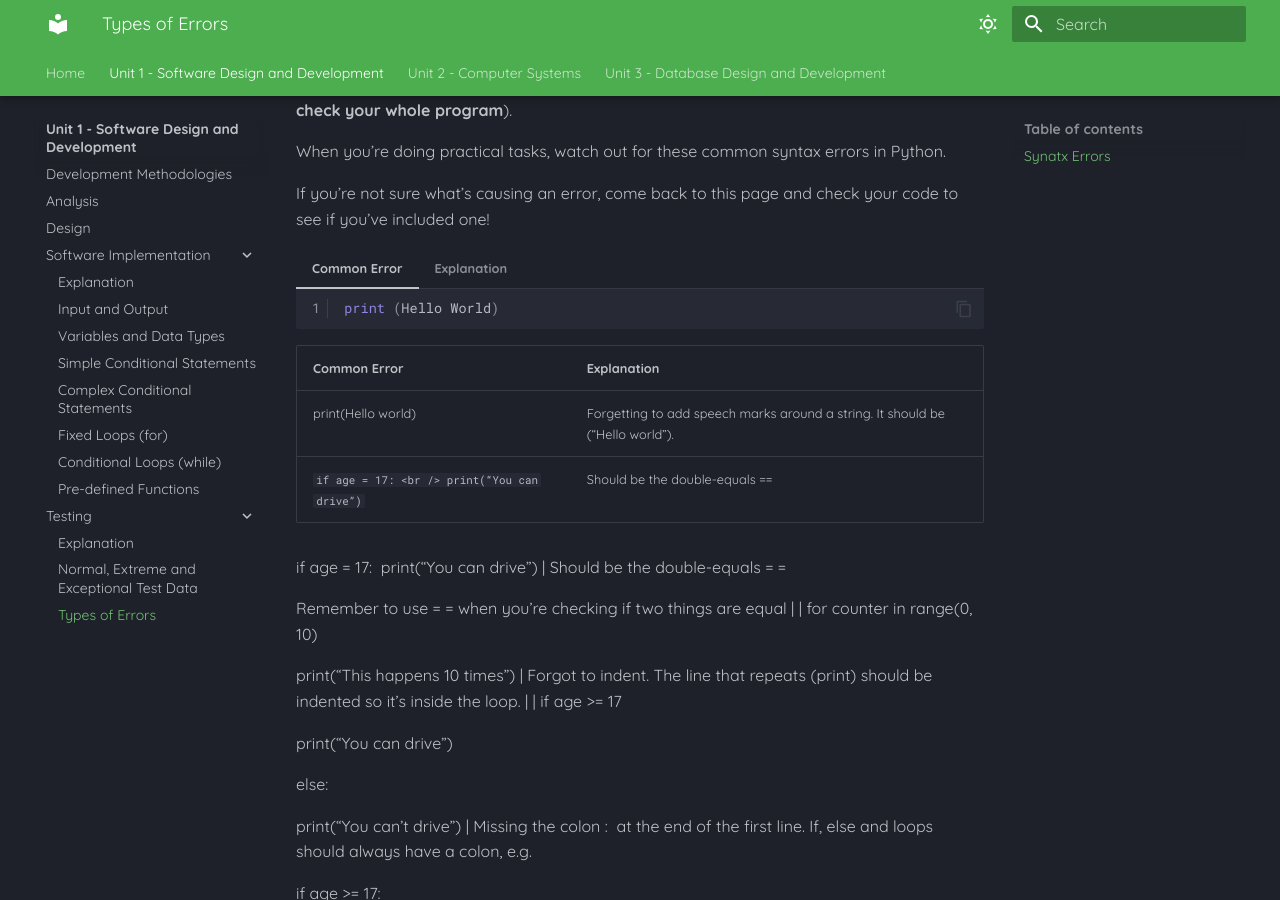
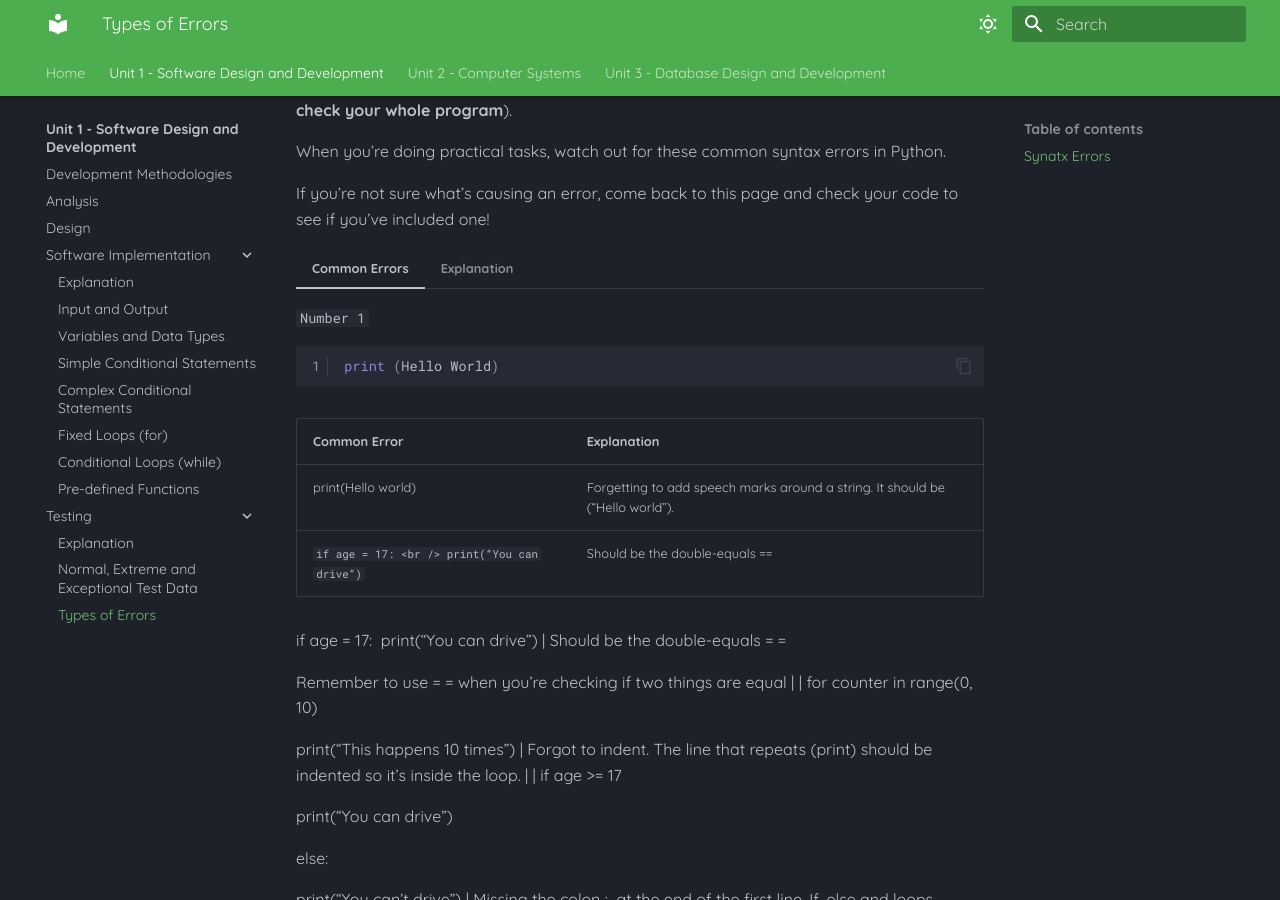
Before and after one commit to Mr-Wood-CS/National-5-CS, an MkDocs documentation site: the page built from docs/SDD/5.2-Types-of-Errors.md, in a window 1280 px wide and 900 px high, scrolled down 856 px. Built offline with MkDocs 1.6.1 and Material for MkDocs 9.7.7, drawn with Linux system fonts in a browser that asks for light colours.

Commit message:
Update 5.2-Types-of-Errors.md

````diff
--- a/docs/SDD/5.2-Types-of-Errors.md
+++ b/docs/SDD/5.2-Types-of-Errors.md
@@ -36,7 +36,9 @@ When you’re doing practical tasks, watch out for these common syntax errors in
 
 If you’re not sure what’s causing an error, come back to this page and check your code to see if you’ve included one!
 
-=== "Common Error"
+=== "Common Errors"
+
+    ```Number 1```
 
     ``` python linenums="1"
 
````
